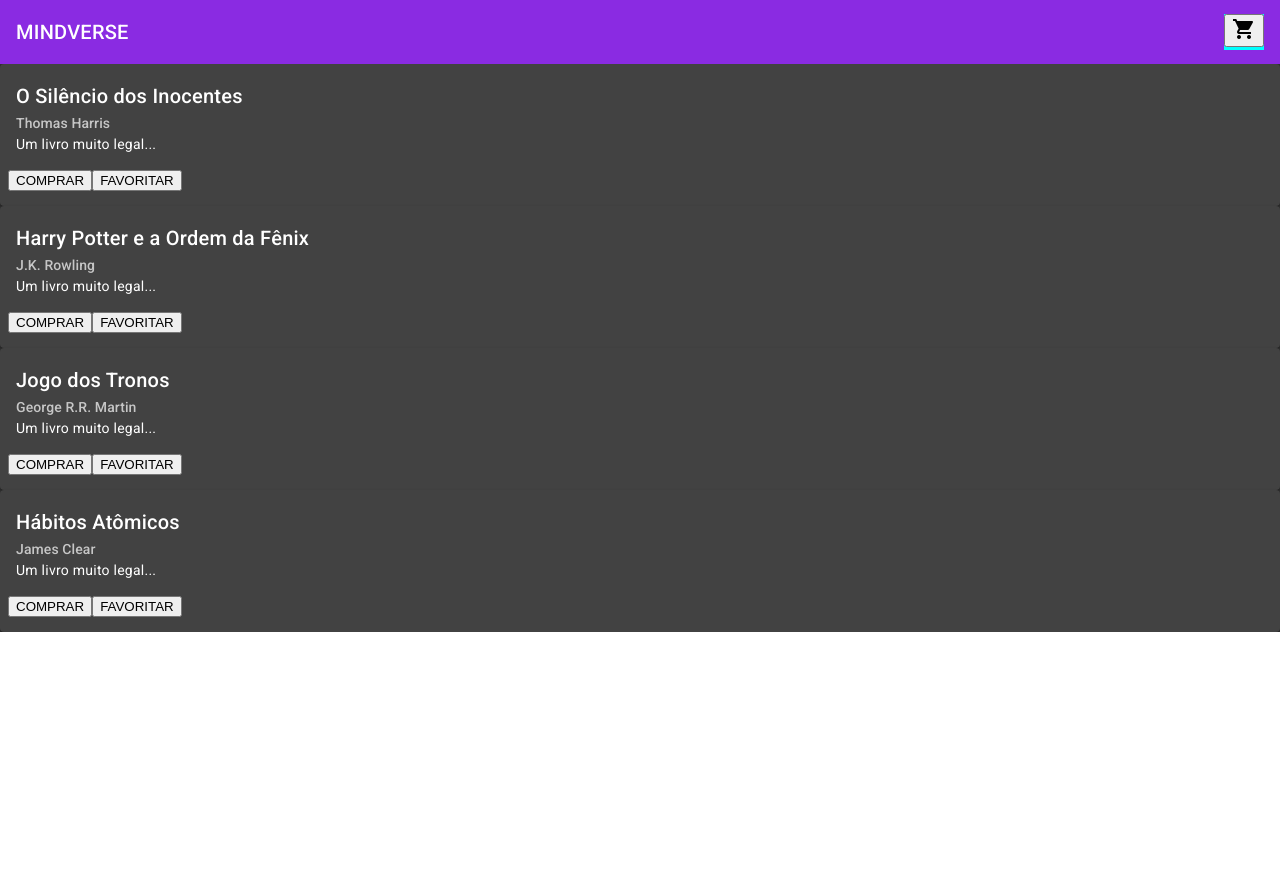
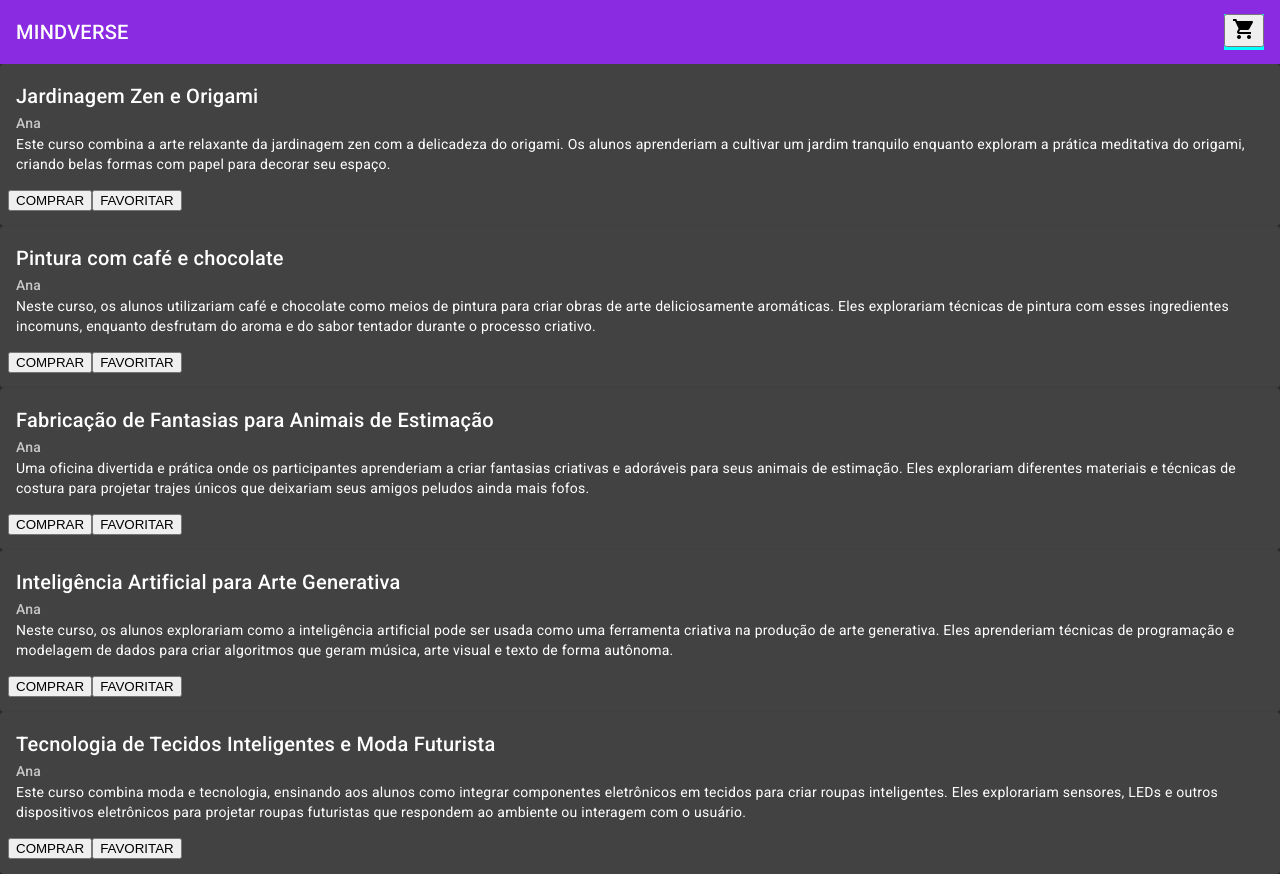
Before and after one commit to anapaulalemes/projeto-individual-angular, an Angular app: page / in a window 1280 px wide. Before the commit the page ends 800 px from the top, so only its background shows below. Built offline with nearby package versions, Linux system fonts and the light colour scheme.

Commit message:
fix: alterando os cursos

```diff
--- a/src/app/pages/mindverse-catalog/mindverse-catalog.component.ts
+++ b/src/app/pages/mindverse-catalog/mindverse-catalog.component.ts
@@ -15,40 +15,56 @@
   mindverseArray: ICourse[] = [
     {
       id: 1,
-      title: 'O Silêncio dos Inocentes',
-      author: 'Thomas Harris',
-      description: 'Um livro muito legal...',
-      published_date: new Date('1988-08-29'),
+      title: 'Jardinagem Zen e Origami',
+      author: 'Ana',
+      description:
+        'Este curso combina a arte relaxante da jardinagem zen com a delicadeza do origami. Os alunos aprenderiam a cultivar um jardim tranquilo enquanto exploram a prática meditativa do origami, criando belas formas com papel para decorar seu espaço.',
+      published_date: new Date('2024-01-05'),
       price: 59.99,
       totalInStock: 20,
       totalAddedToCart: 0,
     },
     {
       id: 2,
-      title: 'Harry Potter e a Ordem da Fênix',
-      author: 'J.K. Rowling',
-      description: 'Um livro muito legal...',
-      published_date: new Date('1988-08-29'),
+      title: 'Pintura com café e chocolate',
+      author: 'Ana',
+      description:
+        'Neste curso, os alunos utilizariam café e chocolate como meios de pintura para criar obras de arte deliciosamente aromáticas. Eles explorariam técnicas de pintura com esses ingredientes incomuns, enquanto desfrutam do aroma e do sabor tentador durante o processo criativo.',
+      published_date: new Date('2024-01-05'),
       price: 59.99,
       totalInStock: 20,
       totalAddedToCart: 0,
     },
     {
       id: 3,
-      title: 'Jogo dos Tronos',
-      author: 'George R.R. Martin',
-      description: 'Um livro muito legal...',
-      published_date: new Date('1988-08-29'),
+      title: 'Fabricação de Fantasias para Animais de Estimação',
+      author: 'Ana',
+      description:
+        'Uma oficina divertida e prática onde os participantes aprenderiam a criar fantasias criativas e adoráveis para seus animais de estimação. Eles explorariam diferentes materiais e técnicas de costura para projetar trajes únicos que deixariam seus amigos peludos ainda mais fofos.',
+      published_date: new Date('2024-01-05'),
       price: 59.99,
       totalInStock: 20,
       totalAddedToCart: 0,
     },
     {
       id: 4,
-      title: 'Hábitos Atômicos',
-      author: 'James Clear',
-      description: 'Um livro muito legal...',
-      published_date: new Date('1988-08-29'),
+      title: 'Inteligência Artificial para Arte Generativa',
+      author: 'Ana',
+      description:
+        'Neste curso, os alunos explorariam como a inteligência artificial pode ser usada como uma ferramenta criativa na produção de arte generativa. Eles aprenderiam técnicas de programação e modelagem de dados para criar algoritmos que geram música, arte visual e texto de forma autônoma.',
+      published_date: new Date('2024-01-05'),
+      price: 39.99,
+      totalInStock: 20,
+      totalAddedToCart: 0,
+    },
+
+    {
+      id: 5,
+      title: 'Tecnologia de Tecidos Inteligentes e Moda Futurista',
+      author: 'Ana',
+      description:
+        'Este curso combina moda e tecnologia, ensinando aos alunos como integrar componentes eletrônicos em tecidos para criar roupas inteligentes. Eles explorariam sensores, LEDs e outros dispositivos eletrônicos para projetar roupas futuristas que respondem ao ambiente ou interagem com o usuário.',
+      published_date: new Date('2024-01-05'),
       price: 39.99,
       totalInStock: 20,
       totalAddedToCart: 0,
```
